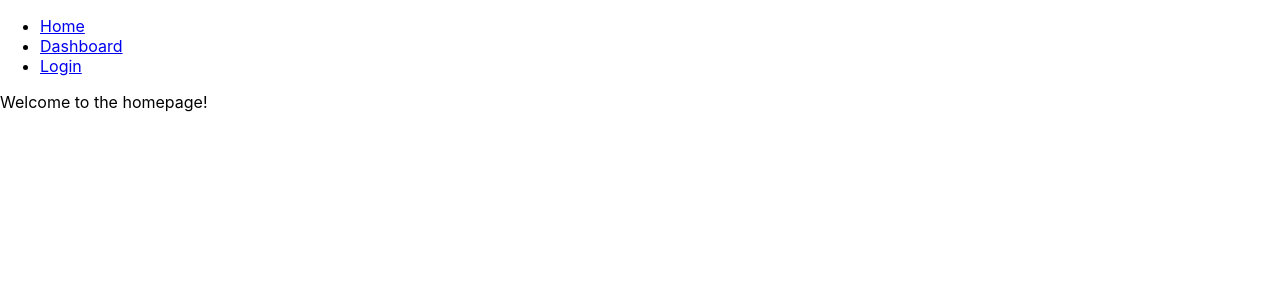
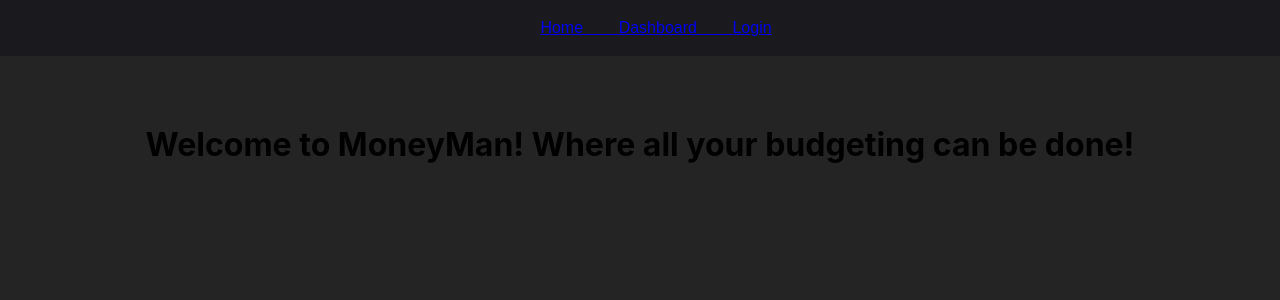
Before and after one commit to bs3102798/Moneyman, a React (Create React App) app: page / in a window 1280 px wide. Shown: the top 300 px of the page. Built offline with nearby package versions, Linux system fonts and the light colour scheme.

Commit message:
Final Commit

```diff
--- a/package.json
+++ b/package.json
@@ -10,7 +10,7 @@
     "react-calendar": "^4.6.0",
     "react-dom": "^18.2.0",
     "react-router-dom": "^6.15.0",
-    "react-scripts": "^2.1.3",
+    "react-scripts": "^2.1.8",
     "styled-components": "^6.0.7",
     "web-vitals": "^2.1.4"
   },
--- a/src/App.css
+++ b/src/App.css
@@ -1,19 +1,98 @@
-.App {
+/* .App {
   text-align: center;
 }
 
 .App-logo {
   height: 40vmin;
   pointer-events: none;
+} */
+
+:root {
+  font-family: Inter, system-ui, Avenir, Helvetica, Arial, sans-serif;
+  line-height: 1.5;
+  font-weight: 400;
+
+  color-scheme: light dark;
+  color: rgba(255, 255, 255, 0.87);
+  background-color: #242424;
+
+  font-synthesis: none;
+  text-rendering: optimizeLegibility;
+  -webkit-font-smoothing: antialiased;
+  -moz-osx-font-smoothing: grayscale;
+  -webkit-text-size-adjust: 100%;
 }
 
-@media (prefers-reduced-motion: no-preference) {
-  .App-logo {
-    animation: App-logo-spin infinite 20s linear;
-  }
+body {
+  color: #213547;
+  background-color: #ffffff;
 }
 
-.App-header {
+Nav {
+  position: fixed;
+  width: 100%;
+  top: 0;
+  left: 0;
+  background-color: rgb(25, 25, 30);
+  font-family: 'Exo 2', sans-serif;
+  padding: 1em;
+  text-align: center;
+  text-decoration: none;
+}
+
+Link {
+  text-decoration: none;
+
+}
+
+.homeP {
+  padding: 100px;
+  text-align: center;
+  background-color: #242425;
+  color: black
+}
+
+.about {
+  background-color: #242425;
+  padding: 1px;
+
+}
+
+.auth-box {
+  background-color: #242425;
+  color: rgb(2, 1, 67);
+  padding: 50px;
+}
+
+.bill-list {
+  background-color: #242425;
+  padding: 1px;
+
+}
+
+.box {
+  background-color: #242425;
+  padding: 1px;
+  color: rgb(142, 38, 26);
+  padding-top: 80px;
+}
+
+
+.data {
+  background-color: #242425;
+  padding: 1px;
+  color: rgb(142, 38, 26)
+}
+
+.title {
+  background-color: #242425;
+}
+
+.calendar-container {
+  text-align: center;
+}
+
+/* .App-header {
   background-color: #3863bb;
   min-height: 100vh;
   display: flex;
@@ -22,14 +101,14 @@
   justify-content: center;
   font-size: calc(10px + 2vmin);
   color: rgb(195, 11, 11);
-}
+} */
 
-.App-link {
+/* .App-link {
   color: #2a8636;
-}
+} */
 
 
-
+/*
 @keyframes App-logo-spin {
   from {
     transform: rotate(0deg);
@@ -38,4 +117,6 @@
   to {
     transform: rotate(360deg);
   }
-}
+} */
+
+/* background-color: #242424; */
--- a/src/App.js
+++ b/src/App.js
@@ -1,8 +1,10 @@
 import React from 'react';
 import { BrowserRouter as Router, Route, Routes } from 'react-router-dom';
-import Header from './components/Header';
+import Nav from './components/Header';
 import About from './components/Dashboard';
+import Home from './components/Home'
 import Portfolio from './components/DataForm';
+import './App.css'
 
 import Contact from './components/Login';
 
@@ -10,7 +12,7 @@ import Contact from './components/Login';
 const App = () => {
   return (
     <Router>
-      <Header />
+      <Nav />
       <Routes>
         <Route path="/" element={<Home />} />
         <Route path="/dashboard" element={<About />} />
@@ -21,9 +23,9 @@ const App = () => {
     </Router>
   );
 };
-const Home = () => {
-  return <div>Welcome to the homepage!</div>;
-};
+// const Home = () => {
+//   return <div class="home">Welcome to the homepage!</div>;
+// };
 
 
 
--- a/src/components/Dashboard.js
+++ b/src/components/Dashboard.js
@@ -43,7 +43,6 @@ const Dashboard = () => {
     return (
         <section id="about">
             <div>
-                <h1>Calendar</h1>
                 <div className="box">
                     <div className="calendar-container">
                         <Calendar onClickDay={handleDayClick} value={selectedDate} />
--- a/src/components/DataForm.js
+++ b/src/components/DataForm.js
@@ -8,7 +8,7 @@ function DataForm({ totalCost, calculateTotalCost }) {
     };
 
     return (
-        <div>
+        <div class="data">
             <h2>Data Form</h2>
             <p>Total Cost from Dashboard: ${totalCost}</p>
             <button onClick={handleDataFormSubmit}>Submit DataForm</button>
--- a/src/components/Header.js
+++ b/src/components/Header.js
@@ -2,19 +2,15 @@ import React from 'react';
 import { Link } from 'react-router-dom';
 
 
-const Header = () => {
+const Nav = () => {
     return (
-        <header>
-            <nav>
-                <ul>
-                    <li><Link to="/">Home</Link></li>
-                    <li><Link to="/dashboard">Dashboard</Link></li>
-                    {/* <li><Link to="/dataform">dataform</Link></li> */}
-                    <li><Link to="/login">Login</Link></li>
-                </ul>
-            </nav>
-        </header>
+        <nav>
+            <Link to="/">Home &nbsp;  &nbsp;  &nbsp;  &nbsp;</Link>
+            <Link to="/dashboard">Dashboard &nbsp;  &nbsp;  &nbsp;  &nbsp;</Link>
+            {/* <li><Link to="/dataform">dataform</Link></li> */}
+            <Link to="/login">Login</Link>
+        </nav>
     );
 };
 
-export default Header;
+export default Nav;
--- /dev/null
+++ b/src/components/Home.js
@@ -0,0 +1,10 @@
+import React from 'react';
+import { Link } from 'react-router-dom';
+
+function Home() {
+    return (
+        <h1 class="homeP"> Welcome to MoneyMan! Where all your budgeting can be done!</h1>
+    )
+}
+
+export default Home
--- a/src/index.css
+++ b/src/index.css
@@ -11,3 +11,18 @@ code {
   font-family: source-code-pro, Menlo, Monaco, Consolas, 'Courier New',
     monospace;
 }
+
+@media (prefers-color-scheme: light) {
+  :root {
+    color: #213547;
+    background-color: #ffffff;
+  }
+
+  a:hover {
+    color: #747bff;
+  }
+
+  button {
+    background-color: #f9f9f9;
+  }
+}
```
Also changed, not shown: 1 other file (tests, documents, lock files or other folders).
